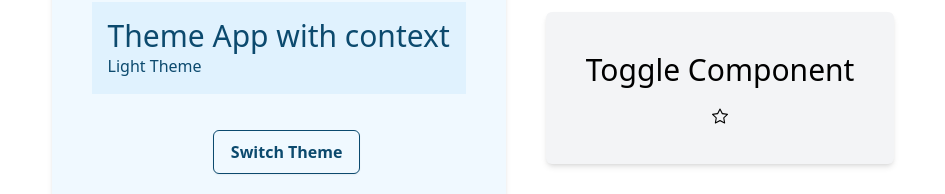
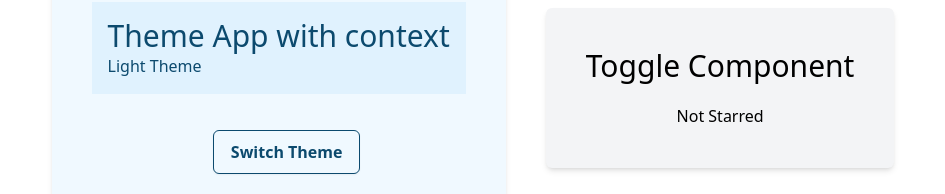
Before and after one commit to m-essam-s/reusability, a React (Vite) app: page / in a window 1280 px wide. Shown: the part 508-702 px from the top of the page, without its empty margins (167-1112 px from the left). Built offline with nearby package versions, Linux system fonts and the light colour scheme.

Commit message:
feat: Use Toggle Display component

```diff
--- a/src/App.tsx
+++ b/src/App.tsx
@@ -7,9 +7,10 @@ import MenuItem from './components/Menu/MenuItem'
 import Theme from './components/Theme/Theme'
 import Toggle from './components/Toggle/Toggle'
 import ToggleButton from './components/Toggle/ToggleButton'
+import ToggleDisplay from './components/Toggle/ToggleDiisplay'
 import ToggleOff from './components/Toggle/ToggleOff'
 import ToggleOn from './components/Toggle/ToggleOn'
-import { BsStar, BsStarFill } from "react-icons/bs"
+// import { BsStar, BsStarFill } from "react-icons/bs"
 
 function App() {
   const sports = ["Tennis", "Pickleball", "Racquetball", "Squash"]
@@ -56,13 +57,18 @@ function App() {
           Toggle Component
         </h1>
         <Toggle>
-          <ToggleButton>
+          {/* <ToggleButton>
             <ToggleOn>
               <BsStarFill className="hight-[30px] width-[30px] cursor-pointer transition-color .5s ease-in-out user-select-none color-white" />
             </ToggleOn>
             <ToggleOff>
               <BsStar className="hight-[30px] width-[30px] cursor-pointer transition-color .5s ease-in-out user-select-none color-white" />
             </ToggleOff>
+          </ToggleButton> */}
+          <ToggleButton>
+            <ToggleDisplay>
+              {(on: boolean) => <p>{on ? "Starred" : "Not Starred"}</p>}
+            </ToggleDisplay>
           </ToggleButton>
         </Toggle>
       </section>
--- /dev/null
+++ b/src/components/Toggle/ToggleDiisplay.tsx
@@ -0,0 +1,12 @@
+import { JSX, useContext } from "react"
+import { ToggleContext } from "./Toggle"
+
+
+export default function ToggleDisplay({ children }: { children: (on: boolean) => JSX.Element }) {
+    const { on } = useContext(ToggleContext)
+    return (
+        <>
+            {children(on)}
+        </>
+    )
+}
```
